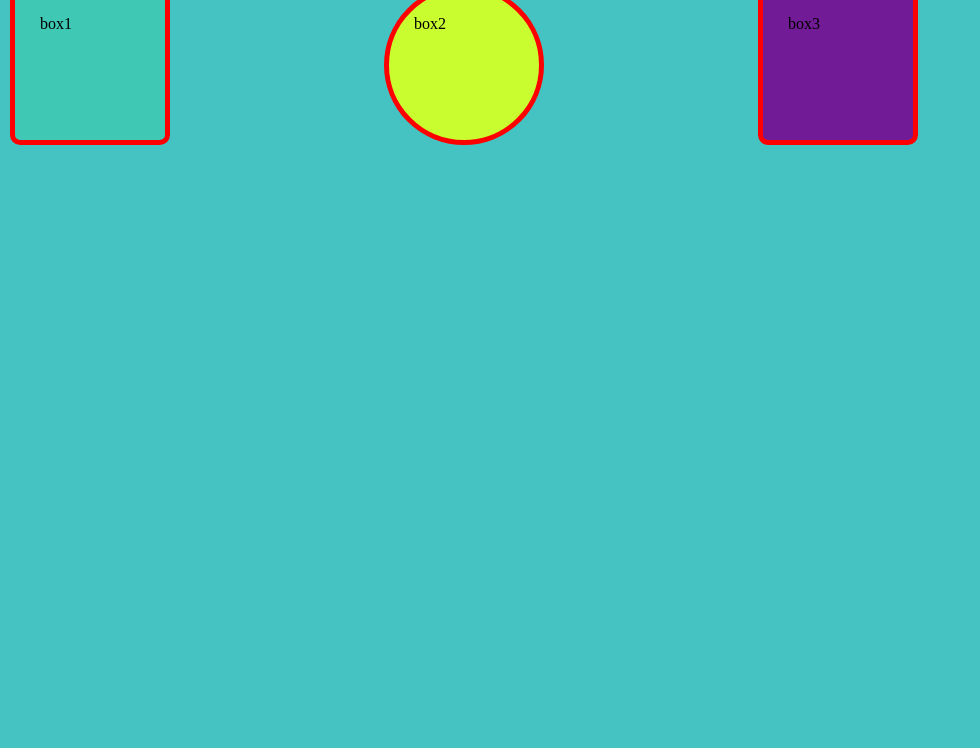
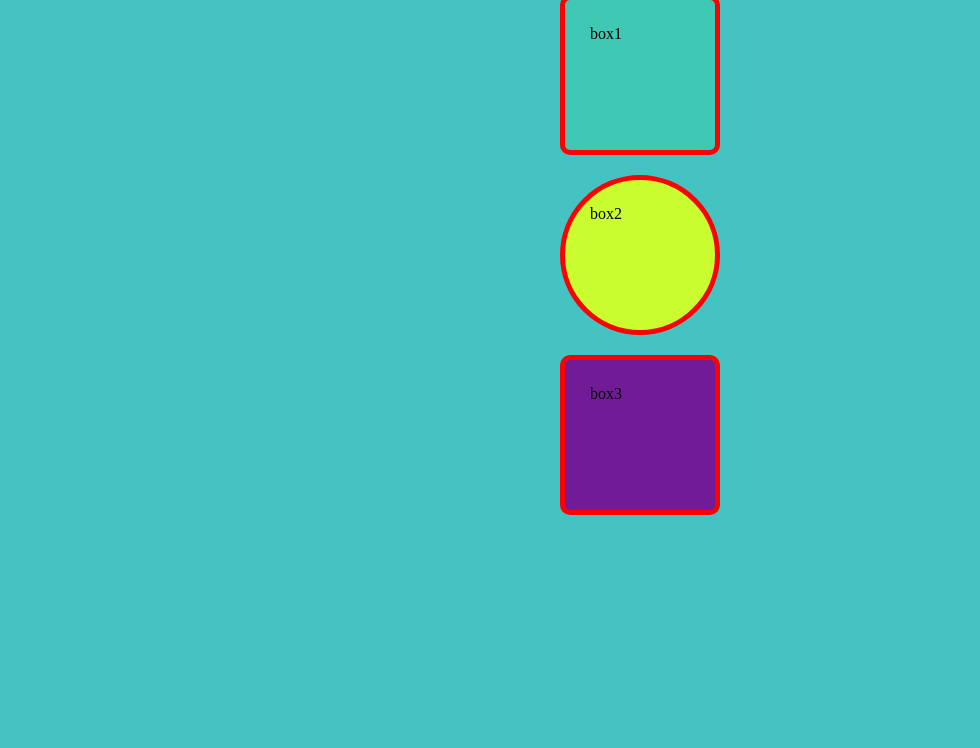
Before and after one commit to AmitRanjan9600123/first-file, a plain HTML site: page display.html in a window 1280 px wide. Shown: the part 52-800 px from the top of the page, without its empty margins (0-980 px from the left). Drawn offline with Linux system fonts and the light colour scheme.

Commit message:
middle aligned

```diff
--- a/display.html
+++ b/display.html
@@ -10,7 +10,7 @@
 
 
     <h1 style="justify-content: center;"> display boxes</h1>
-    <div>
+    <div class="maindiv">
     <div class="box" id="b1"> box1</div>
     <div class="box" id="b2">box2</div>
     <div class="box" id="b3">box3</div>
--- a/style1.css
+++ b/style1.css
@@ -4,8 +4,8 @@
     background-color: rgb(69, 194, 194);
 }
 .box{
-    margin-right: 200px;
-    margin-left: 10px;
+
+    margin: 10px;
     padding: 25px;
 height: 100px;
 width: 100px;
@@ -27,4 +27,7 @@ border: 5px solid red;
 .maindiv{
     display: grid;
     justify-content: center;
+
+
+
 }
```
